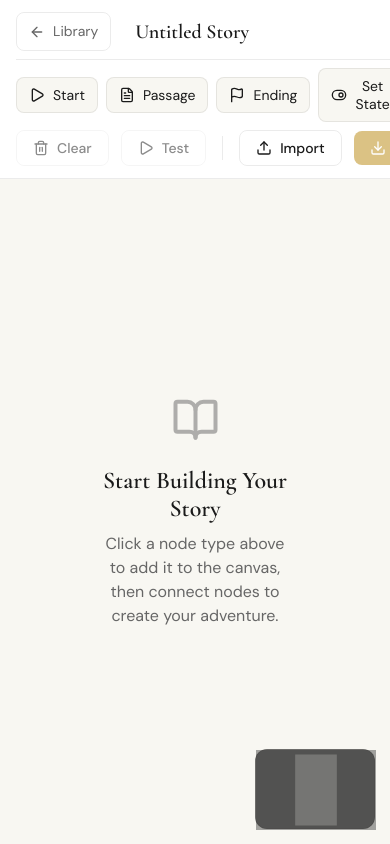
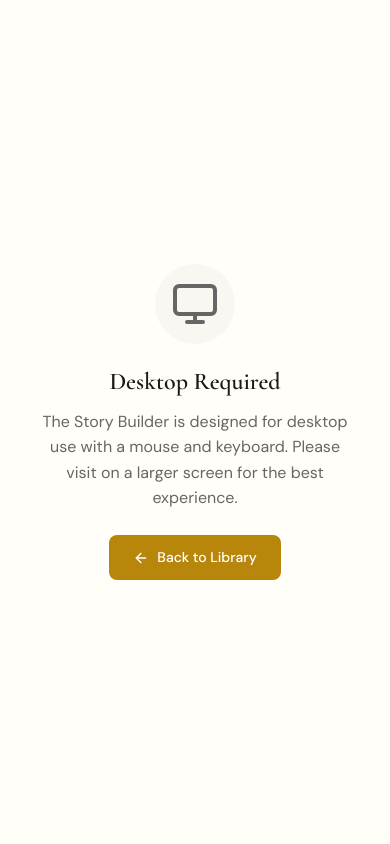
Before and after one commit to j-kappa/choose-adventure, a React (Vite) app: page /builder in a window 390 px wide. Shown: the top 844 px of the page. Built offline with nearby package versions, Linux system fonts and the light colour scheme; a web font is replaced by a local one.

Commit message:
Add mobile warning overlay in StoryBuilder component. Implement MobileWarning function to notify users about desktop requirements, including styling and responsive behavior for mobile devices.

```diff
--- a/src/components/StoryBuilder/StoryBuilder.module.css
+++ b/src/components/StoryBuilder/StoryBuilder.module.css
@@ -895,7 +895,73 @@
   margin: var(--space-4) 0 0;
 }
 
+/* Mobile warning overlay */
+.mobileWarning {
+  display: none;
+  position: fixed;
+  inset: 0;
+  background: var(--color-bg);
+  z-index: 9999;
+  align-items: center;
+  justify-content: center;
+  padding: var(--space-6);
+}
+
+.mobileWarningContent {
+  text-align: center;
+  max-width: 320px;
+}
+
+.mobileWarningIcon {
+  display: inline-flex;
+  align-items: center;
+  justify-content: center;
+  width: 80px;
+  height: 80px;
+  background: var(--color-bg-subtle);
+  border-radius: 50%;
+  color: var(--color-text-muted);
+  margin-bottom: var(--space-6);
+}
+
+.mobileWarningTitle {
+  font-family: var(--font-story);
+  font-size: var(--text-2xl);
+  color: var(--color-text);
+  margin-bottom: var(--space-3);
+}
+
+.mobileWarningText {
+  font-size: var(--text-base);
+  color: var(--color-text-muted);
+  line-height: 1.6;
+  margin-bottom: var(--space-6);
+}
+
+.mobileWarningButton {
+  display: inline-flex;
+  align-items: center;
+  gap: 8px;
+  padding: 12px 24px;
+  background: var(--color-accent);
+  color: white;
+  border-radius: 8px;
+  font-family: var(--font-ui);
+  font-size: 14px;
+  font-weight: 500;
+  text-decoration: none;
+  transition: background var(--transition-fast);
+}
+
+.mobileWarningButton:hover {
+  background: var(--color-accent-hover);
+}
+
 @media (max-width: 768px) {
+  .mobileWarning {
+    display: flex;
+  }
+
   .toolbar {
     flex-wrap: wrap;
     gap: var(--space-2);
--- a/src/components/StoryBuilder/StoryBuilder.tsx
+++ b/src/components/StoryBuilder/StoryBuilder.tsx
@@ -8,7 +8,8 @@ import {
   type NodeMouseHandler,
 } from '@xyflow/react';
 import '@xyflow/react/dist/style.css';
-import { BookOpen, Check } from 'lucide-react';
+import { BookOpen, Check, Monitor, ArrowLeft } from 'lucide-react';
+import { Link } from 'react-router-dom';
 
 import { StoryBuilderProvider, useStoryBuilderContext, type BuilderNode, type BuilderEdge } from '../../context/StoryBuilderContext';
 import { ValidationProvider } from '../../context/ValidationContext';
@@ -310,8 +311,31 @@ function StoryBuilderContent() {
   );
 }
 
+function MobileWarning() {
+  return (
+    <div className={styles.mobileWarning}>
+      <div className={styles.mobileWarningContent}>
+        <div className={styles.mobileWarningIcon}>
+          <Monitor size={48} />
+        </div>
+        <h2 className={styles.mobileWarningTitle}>Desktop Required</h2>
+        <p className={styles.mobileWarningText}>
+          The Story Builder is designed for desktop use with a mouse and keyboard.
+          Please visit on a larger screen for the best experience.
+        </p>
+        <Link to="/" className={styles.mobileWarningButton}>
+          <ArrowLeft size={16} />
+          Back to Library
+        </Link>
+      </div>
+    </div>
+  );
+}
+
 export function StoryBuilder() {
   return (
+    <>
+      <MobileWarning />
       <ReactFlowProvider>
         <StoryBuilderProvider>
           <ValidationProvider>
@@ -319,5 +343,6 @@ export function StoryBuilder() {
           </ValidationProvider>
         </StoryBuilderProvider>
       </ReactFlowProvider>
+    </>
   );
 }
```
Lines whose indentation alone changed are shown as unchanged.
